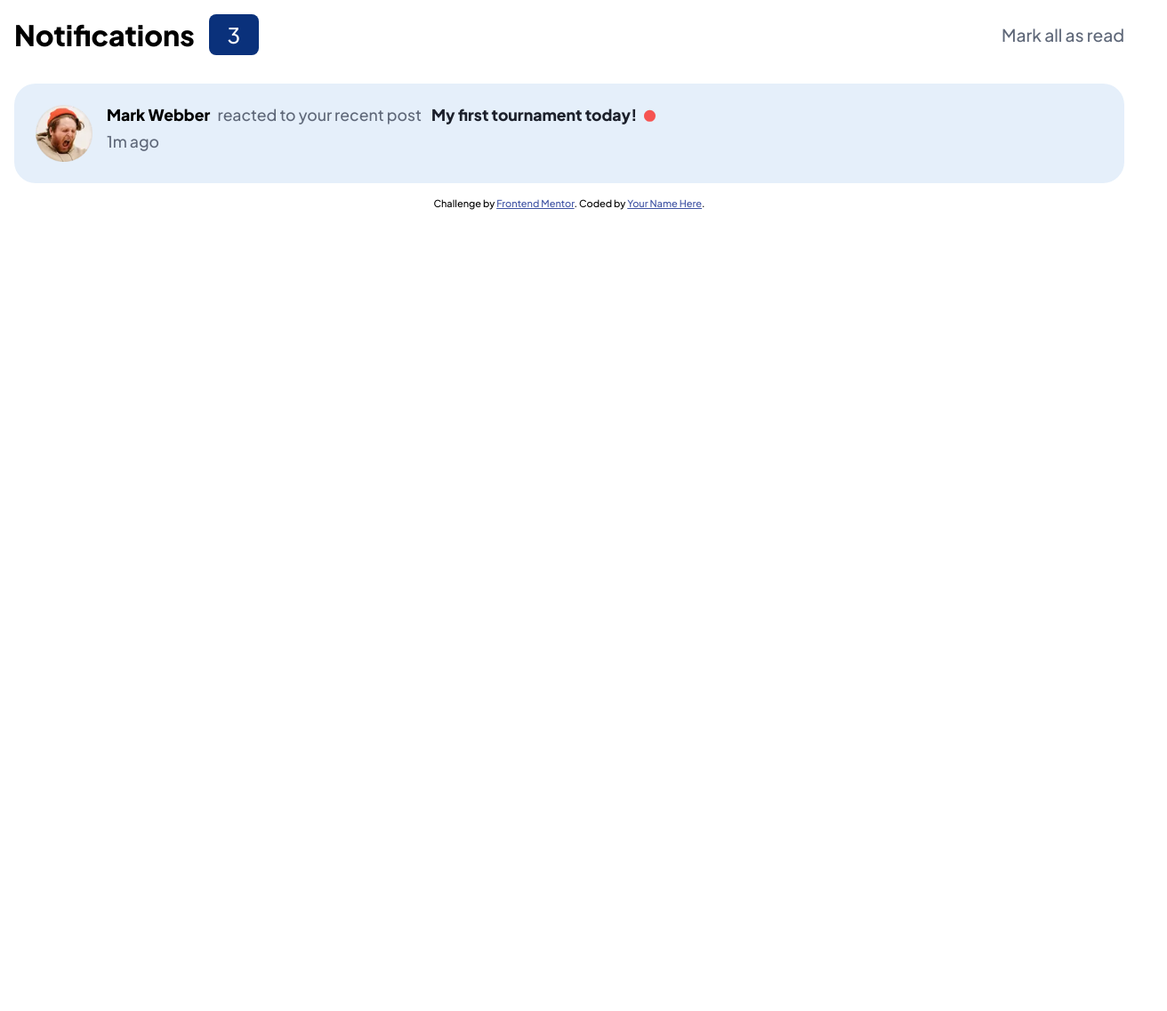
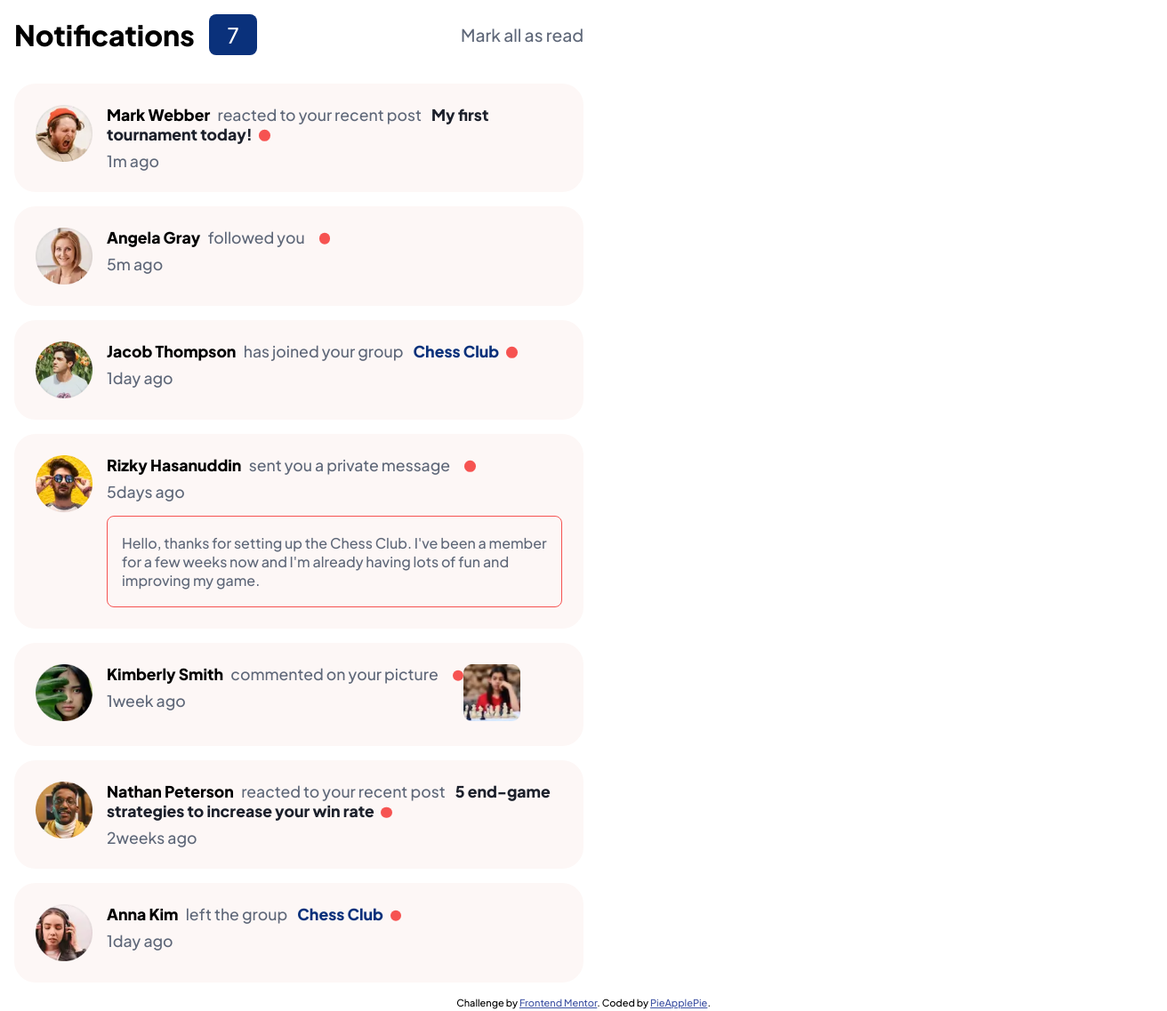
Before and after one commit to ZSHenChan/notifications-page-main, a plain HTML site: page index.html in a window 1280 px wide. Shown: the whole page at 89% size, 1312 px wide, since content can reach past the window. Before the commit the page ends 800 px from the top, so only its background shows below. Drawn offline with Linux system fonts and the light colour scheme.

Commit message:
done js
to-do:
align container for desktop UI

```diff
--- a/index.html
+++ b/index.html
@@ -26,11 +26,12 @@
           <span>
             <h2>Notifications</h2>
           </span>
-          <span id="numOfUnreadNotifications">3</span>
+          <span id="numOfUnreadNotifications">7</span>
         </div>
-        <div class="header-right">Mark all as read</div>
+        <div class="header-right" onclick="clearNotifications()">Mark all as read</div>
       </header>
-      <div class="message">
+
+      <div class="message" id="notification-1" onclick="readNotification(1)">
         <img src="assets/images/avatar-mark-webber.webp" alt="avatar-mark-webber">
         <div class="messageBox">
           <div class="messageContent">
@@ -39,18 +40,124 @@
             <span>reacted to your recent post</span>
             &nbsp&nbsp
             <span class="post">My first tournament today!</span>
-            <span id="message1" class="redDot"></span>
+            <span id="redDot-1" class="redDot"></span>
           </div>
           <div class="messageSentDuration">
             <span>1</span><span>m ago</span>
           </div>
         </div>
       </div>
+      <div class="message" id="notification-2" onclick="readNotification(2)">
+        <img src="assets/images/avatar-angela-gray.webp" alt="avatar-angela-gray">
+        <div class="messageBox">
+          <div class="messageContent">
+            <span id="AngelaGray" class="userName">Angela Gray</span>
+            &nbsp
+            <span>followed you</span>
+            &nbsp&nbsp
+            <span class="post"></span>
+            <span id="redDot-2" class="redDot"></span>
+          </div>
+          <div class="messageSentDuration">
+            <span>5</span><span>m ago</span>
+          </div>
+        </div>
+      </div>
+      <div class="message" id="notification-3" onclick="readNotification(3)">
+        <img src="assets/images/avatar-jacob-thompson.webp" alt="avatar-jacob-thompson">
+        <div class="messageBox">
+          <div class="messageContent">
+            <span id="JacobThompson" class="userName">Jacob Thompson</span>
+            &nbsp
+            <span>has joined your group</span>
+            &nbsp&nbsp
+            <span class="post"></span>
+            <span class="group">Chess Club</span>
+            <span id="redDot-3" class="redDot"></span>
+          </div>
+          <div class="messageSentDuration">
+            <span>1</span><span>day ago</span>
+          </div>
+        </div>
+      </div>
+      <div class="message" id="notification-4" onclick="readNotification(4)">
+        <img src="assets/images/avatar-rizky-hasanuddin.webp" alt="avatar-rizky-hasanuddin">
+        <div class="messageBox">
+          <div class="messageContent">
+            <span id="RizkyHasanuddin" class="userName">Rizky Hasanuddin</span>
+            &nbsp
+            <span>sent you a private message</span>
+            &nbsp&nbsp
+            <span class="post"></span>
+            <span id="redDot-4" class="redDot"></span>
+          </div>
+          <div class="messageSentDuration">
+            <span>5</span><span>days ago</span>
+          </div>
+          <div class="details">Hello, thanks for setting up the Chess Club. I've been a member for a few weeks now and
+            I'm already having lots of fun and improving my game.</div>
+        </div>
+      </div>
+      <div class="message" id="notification-5" onclick="readNotification(5)">
+        <img src="assets/images/avatar-kimberly-smith.webp" alt="avatar-kimberly-smith">
+        <div class="messageBox">
+          <div class="messageContent">
+            <span id="KimberlySmith" class="userName">Kimberly Smith</span>
+            &nbsp
+            <span>commented on your picture</span>
+            &nbsp&nbsp
+            <span class="post"></span>
+            <span id="redDot-5" class="redDot"></span>
+          </div>
+          <div class="messageSentDuration">
+            <span>1</span><span>week ago</span>
+          </div>
+        </div>
+        <div class="image-right">
+          <img src="assets/images/image-chess.webp" alt="image-chess">
+        </div>
+      </div>
+      <div class="message" id="notification-6" onclick="readNotification(6)">
+        <img src="assets/images/avatar-nathan-peterson.webp" alt="avatar-nathan-peterson">
+        <div class="messageBox">
+          <div class="messageContent">
+            <span id="NathanPeterson" class="userName">Nathan Peterson</span>
+            &nbsp
+            <span>reacted to your recent post</span>
+            &nbsp&nbsp
+            <span class="post">5 end-game strategies to increase your win rate</span>
+            <span id="redDot-6" class="redDot"></span>
+          </div>
+          <div class="messageSentDuration">
+            <span>2</span><span>weeks ago</span>
+          </div>
+        </div>
+      </div>
+      <div class="message" id="notification-7" onclick="readNotification(7)">
+        <img src="assets/images/avatar-anna-kim.webp" alt="avatar-jacob-thompson">
+        <div class="messageBox">
+          <div class="messageContent">
+            <span id="AnnaKim" class="userName">Anna Kim</span>
+            &nbsp
+            <span>left the group</span>
+            &nbsp&nbsp
+            <span class="post"></span>
+            <span class="group">Chess Club</span>
+            <span id="redDot-7" class="redDot"></span>
+          </div>
+          <div class="messageSentDuration">
+            <span>1</span><span>day ago</span>
+          </div>
+        </div>
+      </div>
+
     </div>
     <div class="attribution">
       Challenge by <a href="https://www.frontendmentor.io?ref=challenge" target="_blank">Frontend Mentor</a>.
-      Coded by <a href="#">Your Name Here</a>.
+      Coded by <a href="#">PieApplePie</a>.
     </div>
   </main>
+
+  <script src="js.js"></script>
 </body>
 </html>
--- a/js.js
+++ b/js.js
@@ -0,0 +1,38 @@
+let numOfNotifications = document.getElementById("numOfUnreadNotifications");
+var numOfNotifications_tracking = 7;
+
+
+function changeNotificationCount(value){
+    if (value==0){
+        numOfNotifications_tracking = 0;
+        numOfNotifications.style.display = "none";
+    }else if (value>0){
+        numOfNotifications.style.display = "flex";
+        numOfNotifications.innerHTML = value;
+    }
+}
+
+function clearNotifications(){
+    changeNotificationCount(0);
+
+    let allNotifications = document.querySelectorAll(".message");
+    allNotifications.forEach(msg => {
+        msg.style.backgroundColor = "transparent";
+    })
+
+    let allRedDot = document.querySelectorAll(".redDot");
+    allRedDot.forEach(redDot => {
+        redDot.style.display = "none";
+    })
+}
+
+function readNotification(index){
+    let doc_str = "notification-"+String(index);
+    let notificationBox = document.getElementById("notification-"+String(index));
+    notificationBox.style.backgroundColor = "transparent";
+
+    let redDot = document.getElementById("redDot-"+String(index));
+    redDot.style.display="none";
+
+    changeNotificationCount(--numOfNotifications_tracking);
+}
--- a/style.css
+++ b/style.css
@@ -6,6 +6,8 @@
 
 main{
     padding: 1rem;
+    max-width: 100vw;
+    min-height: 120vh;
 }
 
 header{
@@ -42,13 +44,14 @@ header{
     display: flex;
     flex-direction: row;
     padding: 1.5rem;
-    background-color: hsl(211, 68%, 94%);
+    background-color: hsl(1, 68%, 98%);
     border-radius: 1.5rem;
     margin-bottom: 1rem;
 }
 .message img{
     margin-right: 1rem;
     width: 4rem;
+    height: 4rem;
 }
 .message span{
     color: hsl(219, 12%, 42%);
@@ -62,6 +65,10 @@ header{
     font-weight: 800;
     color: hsl(224, 21%, 14%);
 }
+.message .group{
+    font-weight: 800;
+    color: hsl(219, 85%, 26%);
+}
 .message .messageContent{
     margin-bottom: 0.5rem;
 }
@@ -74,3 +81,28 @@ header{
     border-radius: 50%;
     transform: translateY(0.05rem);
 }
+.message .details{
+    box-sizing: border-box;
+    color: hsl(219, 12%, 42%);
+    margin: 1rem 0 0 0;
+    padding: 1.2rem 1rem;
+    border: solid 0.01rem hsl(1, 90%, 64%);
+    border-radius: 0.5rem;
+}
+.message .details:hover{
+    background-color: hsl(205, 33%, 90%);
+    border-color: transparent;
+}
+
+@media(min-width: 700px){
+    main{
+        width:100vw;
+        display: flex;
+        flex-direction: column;
+        justify-content: center;
+    }
+    .container{
+        max-width: 40rem;
+        justify-self: center;
+    }
+}
```
Also changed, not shown: 1 other file.
